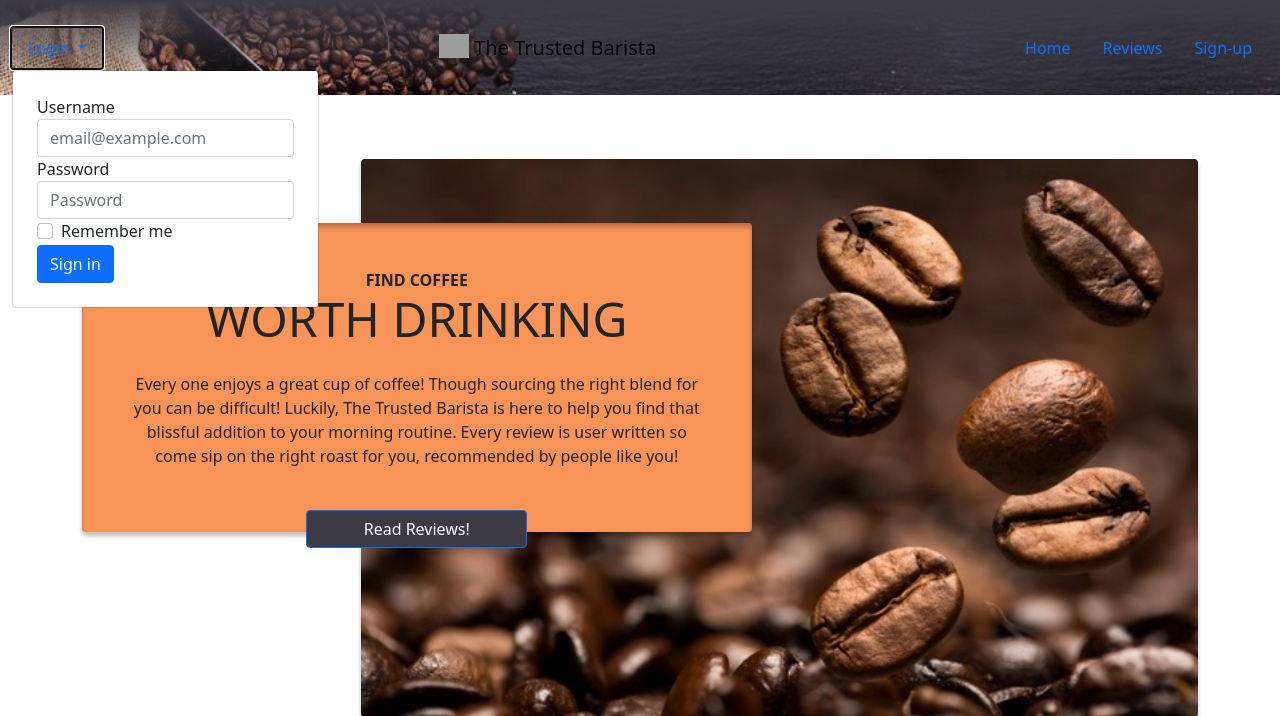
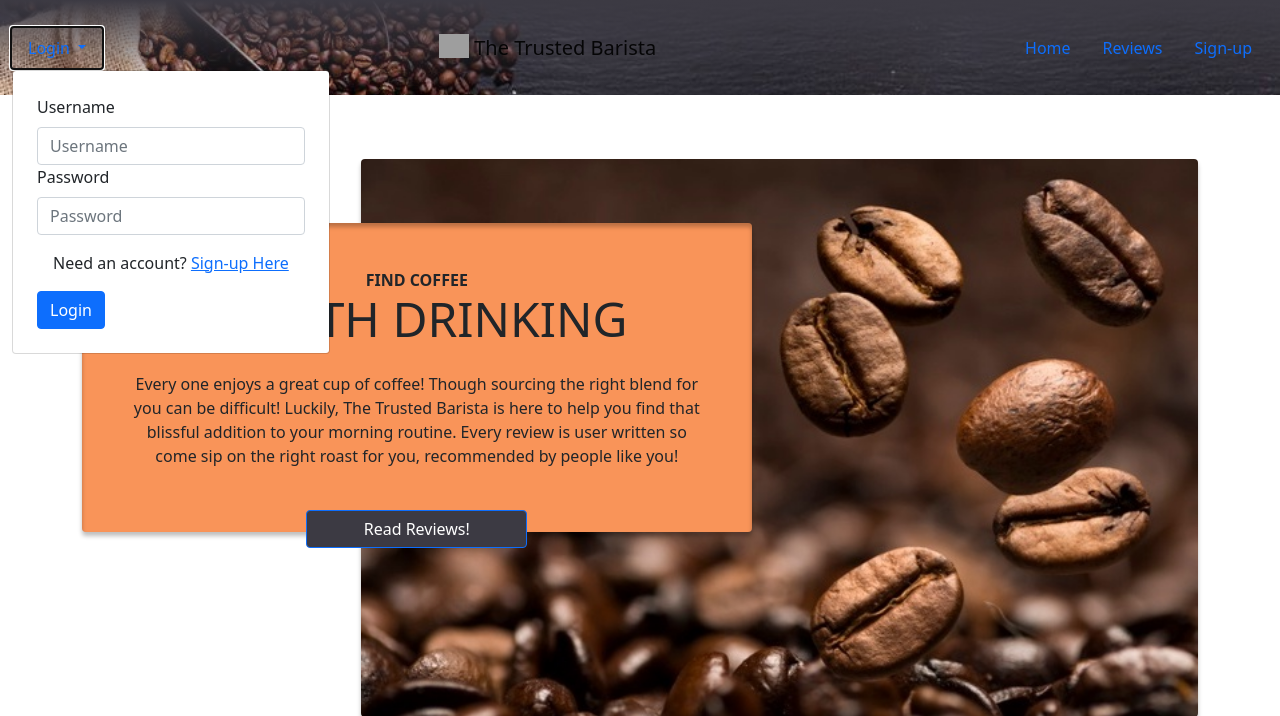
Before and after one commit to LogisticBravo/Milestone-Project-3, a Flask app: page / in a window 1280 px wide, after a click on "Login". Shown: the top 716 px of the page. Run offline with Flask 2, Linux system fonts and the light colour scheme; some libraries are stand-ins or nearby versions; grey boxes are pictures that could not be loaded.

Commit message:
Add login functionality

```diff
--- a/app.py
+++ b/app.py
@@ -50,6 +50,23 @@ def signup():
     return render_template("signup.html")
 
 
+@app.route("/login", methods=["GET", "POST"])
+def login():
+    if request.method == "POST":
+        user_exists = mongo.db.users.find_one(
+            {"username": request.form.get("username").lower()})
+
+        if user_exists:
+            if check_password_hash(
+                user_exists["password"], request.form.get("password")):
+                session["user"] = request.form.get("username").lower()
+                flash("Welcome, {}".format(request.form.get("username")))
+            else:
+                flash("Incorrect Username and/or Password")
+                return redirect(request.referrer)
+    return reviews()
+
+
 @app.route("/reviews", methods=["GET", "POST"])
 def reviews():
     beans = mongo.db.beans.find()
--- a/templates/base.html
+++ b/templates/base.html
@@ -25,24 +25,24 @@
                             data-bs-toggle="dropdown" aria-expanded="false">
                             Login
                         </a>
-                        <form class="dropdown-menu p-4 login-form" aria-labelledby="navbarDropdown">
+                        <form class="dropdown-menu p-4 login-form" method="POST" action="{{ url_for('login') }}" aria-labelledby="navbarDropdown">
                             <div class="form-group">
-                                <label for="exampleDropdownFormEmail2">Username</label>
-                                <input type="email" class="form-control" id="exampleDropdownFormEmail2"
-                                    placeholder="email@example.com">
+                                <label for="username" class="form-label">Username</label>
+                                    <input type="text" class="form-control" minlength="5" maxlength="15" id="username"
+                                        pattern="^[a-zA-Z0-9]{5,15}$" name="username" aria-describedby="usernameHelp" placeholder="Username"
+                                        required>
                             </div>
                             <div class="form-group">
-                                <label for="exampleDropdownFormPassword2">Password</label>
-                                <input type="password" class="form-control" id="exampleDropdownFormPassword2"
-                                    placeholder="Password">
+                                <label for="password" class="form-label">Password</label>
+                                    <input type="password" class="form-control" minlength="8" maxlength="15"
+                                        id="password" pattern="^(?=.*\d)(?=.*[a-z])(?=.*[A-Z]).{8,15}$"
+                                        title="Must contain at least one  number and one uppercase and lowercase letter, and at least 8 or more characters"
+                                        name="password" aria-describedby="passwordHelp" placeholder="Password" required>
                             </div>
-                            <div class="form-check">
-                                <input type="checkbox" class="form-check-input" id="dropdownCheck2">
-                                <label class="form-check-label" for="dropdownCheck2">
-                                    Remember me
-                                </label>
+                            <div class="card-body">
+                                Need an account? <a href="{{ url_for('signup')}}">Sign-up Here</a>
                             </div>
-                            <button type="submit" class="btn btn-primary">Sign in</button>
+                            <button type="submit" class="btn btn-primary">Login</button>
                         </form>
                     </li>
                 </ul>
```
